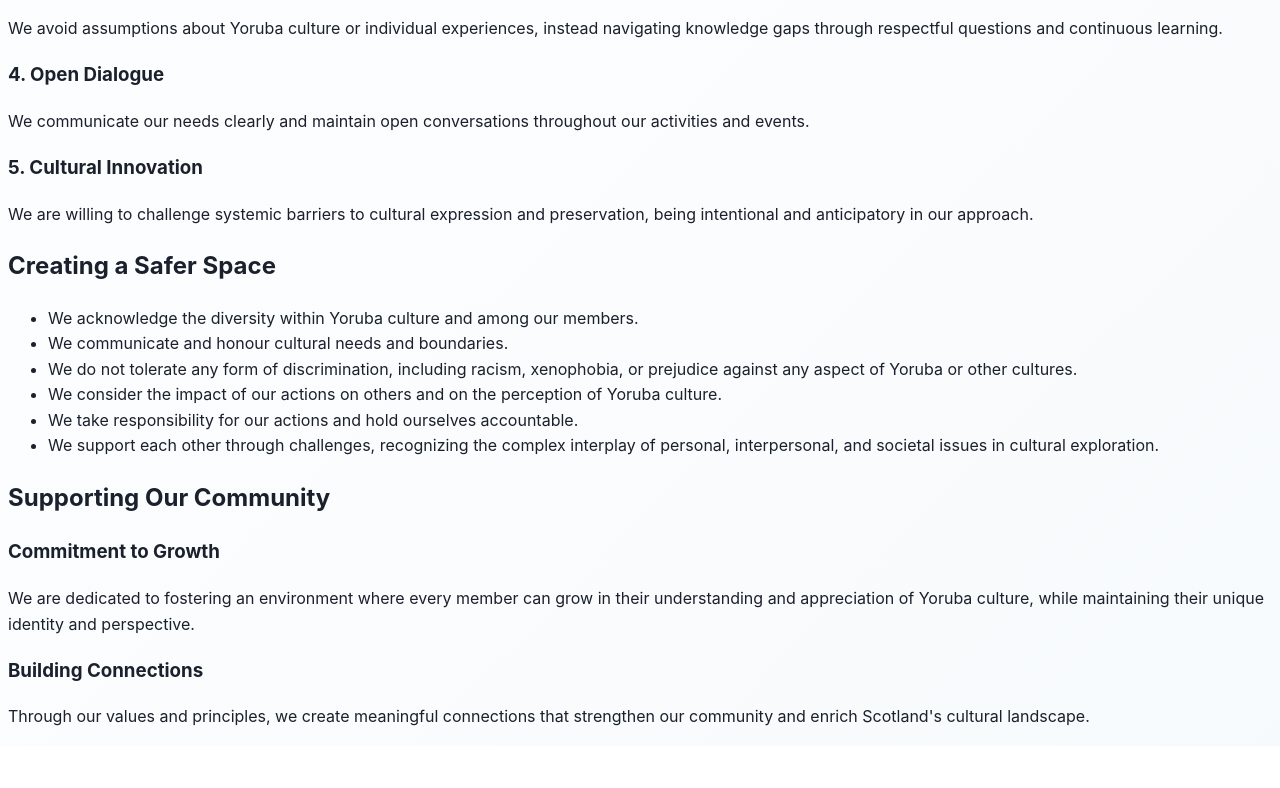
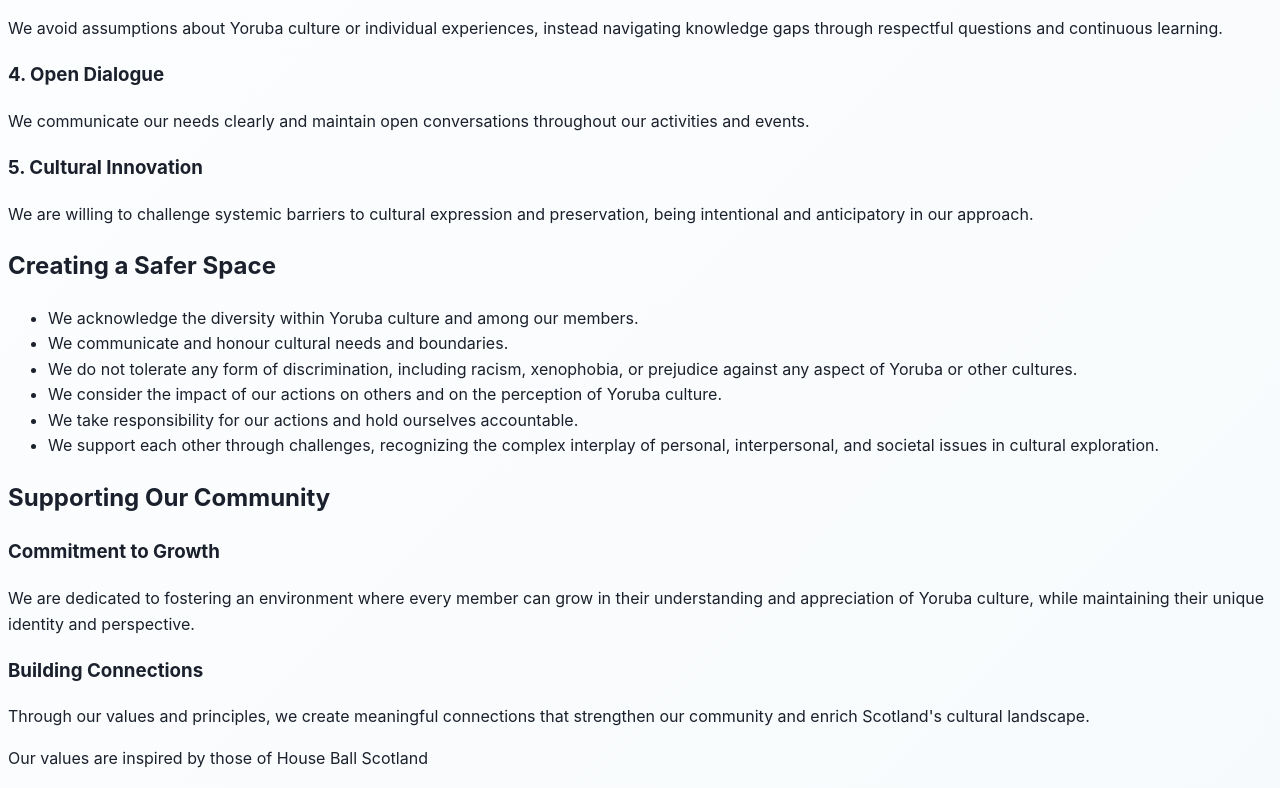
Before and after one commit to Olalekan-Oyedepo/igbadun-test, a plain HTML site: page values.html in a window 1280 px wide. Shown: the part 962-1750 px from the top of the page. Before the commit the page ends 1708 px from the top, so only its background shows below. Drawn offline with Linux system fonts and the light colour scheme.

Commit message:
Update values page: Add values inspiration attribution

```diff
--- a/values.html
+++ b/values.html
@@ -65,7 +65,7 @@
             </div>
         </div>
 
-        <!-- Detailed Values Content -->
+        <!-- Values Content -->
         <section class="values-content">
             <h2>Guiding Principles</h2>
 
@@ -115,6 +115,10 @@
                 <p>Through our values and principles, we create meaningful connections that strengthen our community and enrich Scotland's cultural landscape.</p>
             </div>
         </section>
+
+        <footer class="values-footer">
+            <p class="inspiration-note">Our values are inspired by those of House Ball Scotland</p>
+        </footer>
     </div>
 
     <script>
```
